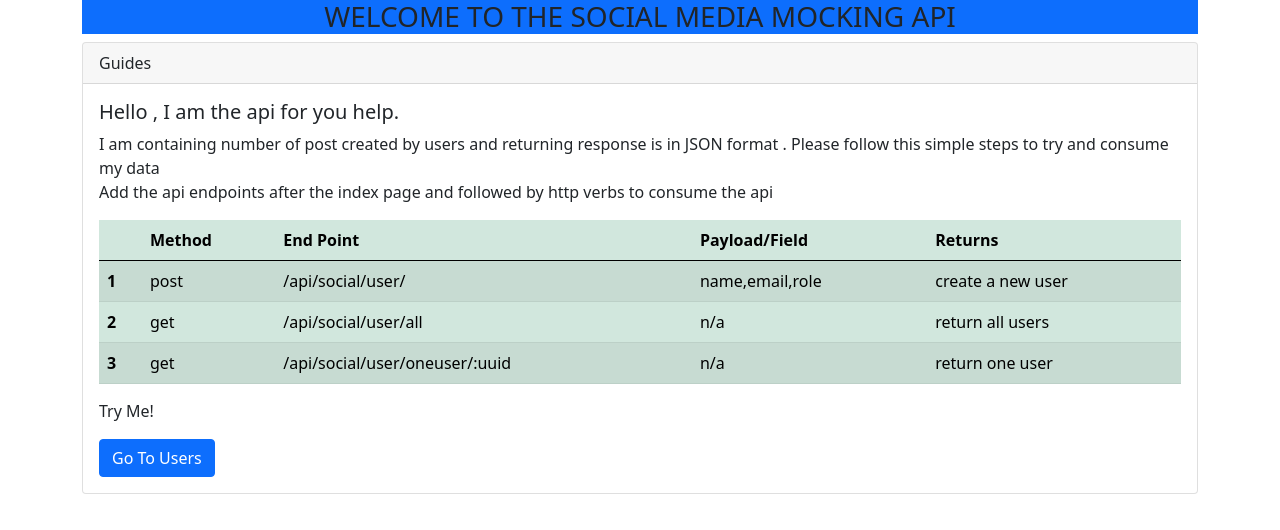
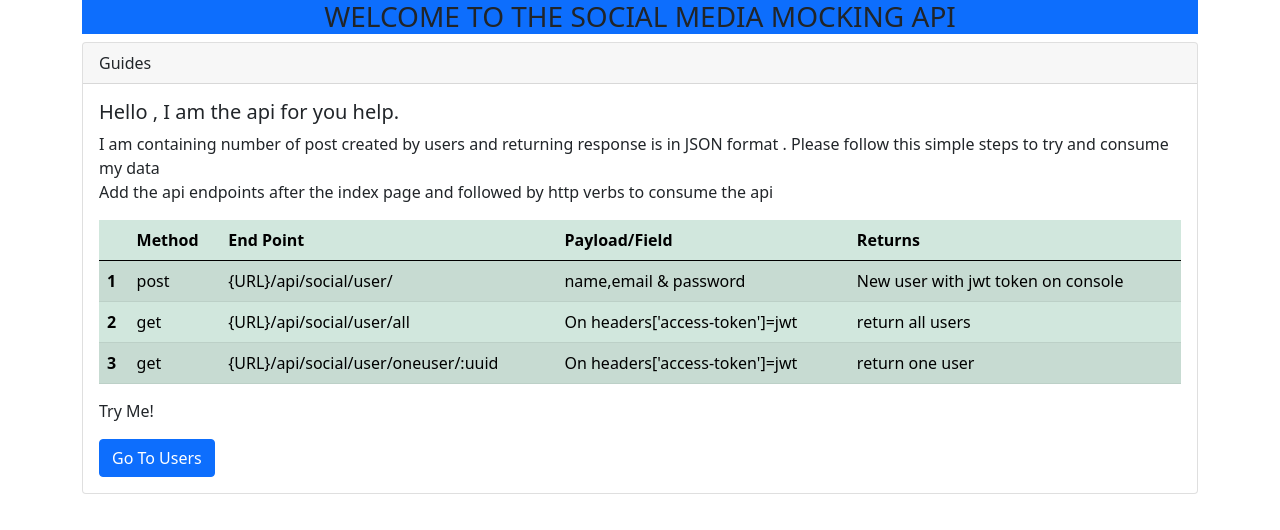
Before and after one commit to tamalsen2509/sc_api, a website: page views/index.html in a window 1280 px wide. Drawn offline with nearby package versions, Linux system fonts and the light colour scheme.

Commit message:
index file upgrade

```diff
--- a/routes/user.js
+++ b/routes/user.js
@@ -42,7 +42,7 @@ route.post('/' , async(req,res)=> {
 // route to display all user
 
 route.get('/all',authorize.isAuth ,async (req,res)=>{
-
+    // access token should be added followed by 'access-token' on headers
     try {
         User.find({}).populate('posts').exec((err,user)=>{
             if (err) return res.status(400).json(err);
--- a/views/index.html
+++ b/views/index.html
@@ -42,23 +42,23 @@
                       <tr>
                         <th scope="row">1</th>
                         <td>post</td>
-                        <td>/api/social/user/</td>
-                        <td>name,email,role</td>
-                        <td>create a new user</td>
+                        <td>{URL}/api/social/user/</td>
+                        <td>name,email & password</td>
+                        <td>New user with jwt token on console</td>
                       </tr>
                       <tr>
                         <th scope="row">2</th>
                         <td>get</td>
-                        <td>/api/social/user/all</td>
-                        <td>n/a</td>
+                        <td>{URL}/api/social/user/all</td>
+                        <td>On headers['access-token']=jwt</td>
                         <td>return all users</td>
 
                       </tr>
                       <tr>
                         <th scope="row">3</th>
                         <td >get</td>
-                        <td>/api/social/user/oneuser/:uuid</td>
-                        <td>n/a</td>
+                        <td>{URL}/api/social/user/oneuser/:uuid</td>
+                        <td>On headers['access-token']=jwt</td>
                         <td>return one user</td>
 
                       </tr>
```
